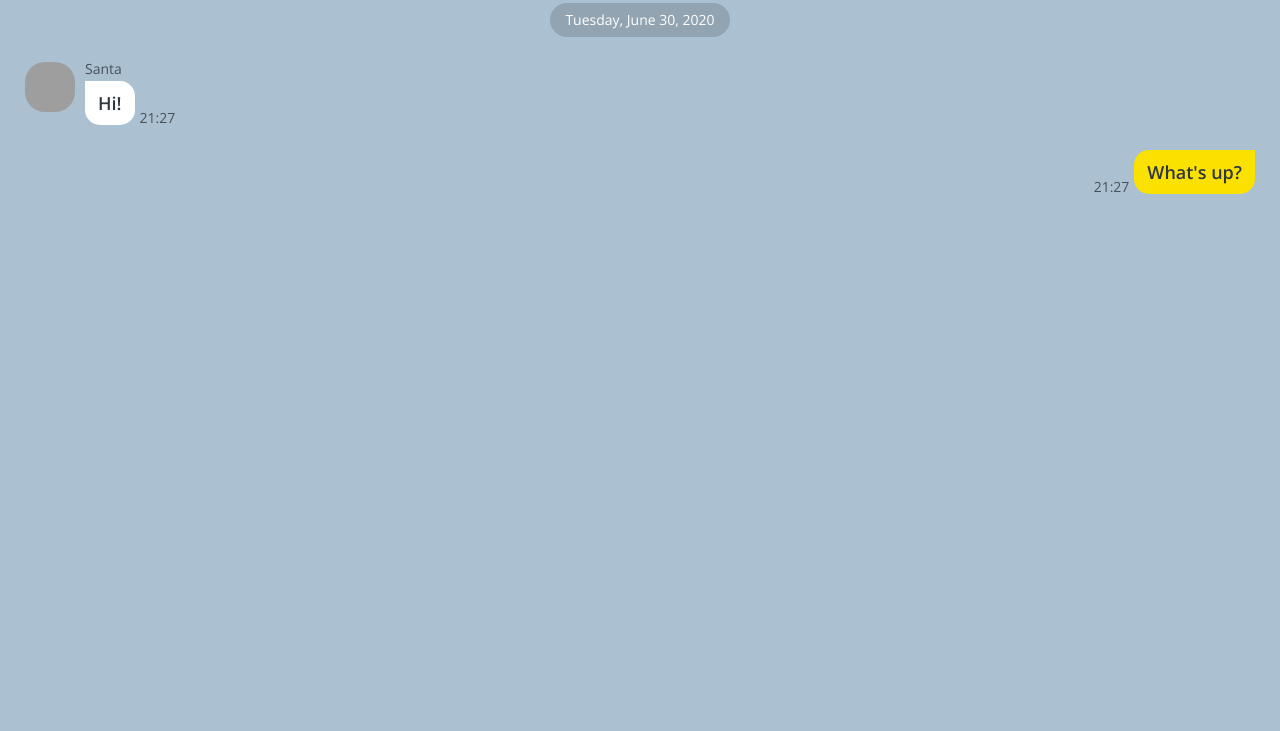
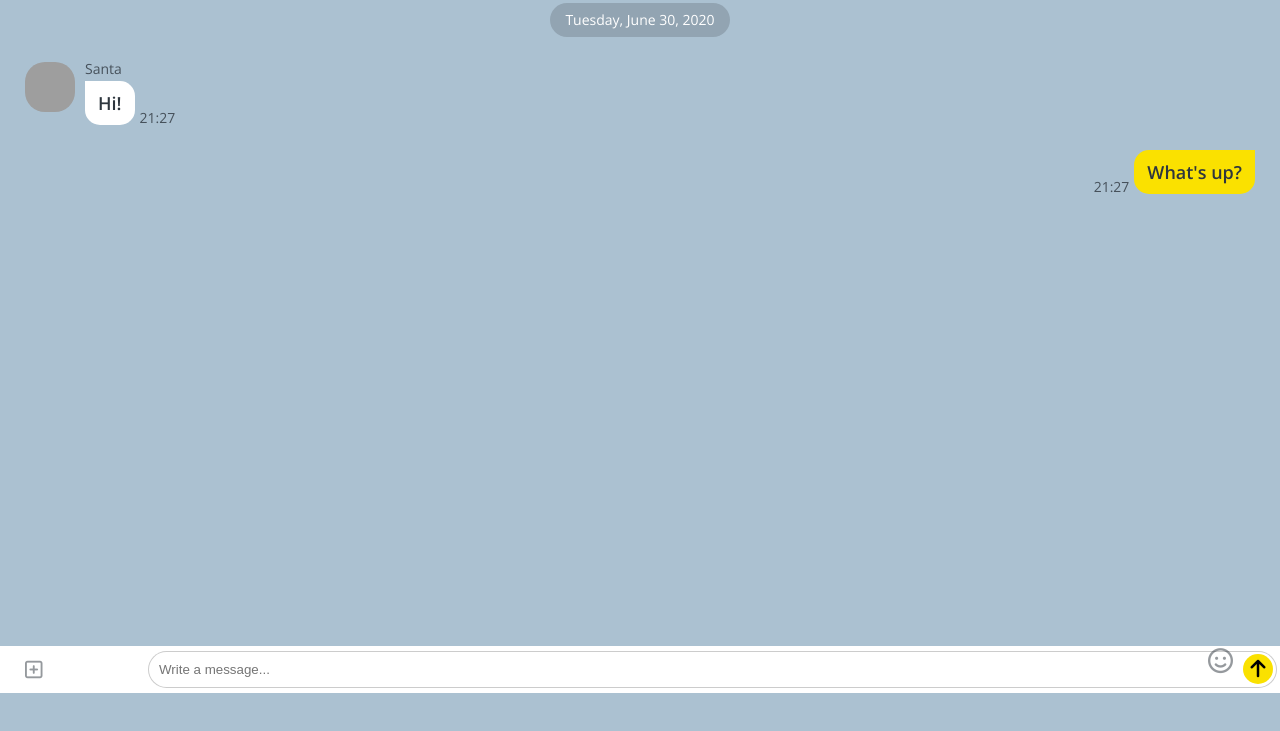
Before and after one commit to Eosdia/kokoa-clone-2022, a plain HTML site: page chatting.html in a window 1280 px wide. Shown: the part 107-838 px from the top of the page. Drawn offline with nearby package versions, Linux system fonts and the light colour scheme; grey boxes are pictures that could not be loaded.

Commit message:
chatting--message-input

```diff
--- a/chatting.html
+++ b/chatting.html
@@ -63,6 +63,19 @@
       </div>
     </main>
 
+    <form class="reply">
+      <div class="reply__column">
+        <i class="far fa-plus-square fa-lg"></i>
+      </div>
+      <div class="reply__column">
+        <input type="text" placeholder="Write a message..." />
+        <i class="far fa-smile fa-lg"></i>
+        <button>
+          <i class="fas fa-arrow-up"></i>
+        </button>
+      </div>
+    </form>
+
     <script
       src="https://kit.fontawesome.com/1d77c71d8f.js"
       crossorigin="anonymous"
--- a/css/screens/chatting.css
+++ b/css/screens/chatting.css
@@ -77,3 +77,55 @@
 .message-row--own .message__info {
   flex-direction: row-reverse;
 }
+.reply {
+  position: fixed;
+  bottom: 0;
+  width: 100%;
+  background-color: white;
+  display: flex;
+  justify-content: space-between;
+  align-items: center;
+  padding: 5px 25px;
+  box-sizing: border-box;
+}
+.reply .reply__column:first-child {
+  width: 10%;
+}
+.reply .reply__column:last-child {
+  width: 90%;
+}
+.reply i {
+  opacity: 0.5;
+}
+.reply input {
+  padding: 10px;
+  width: 100%;
+  border: var(--main-border);
+  border-radius: 20px;
+}
+.reply__column:last-child > i,
+.reply__column:last-child button {
+  position: absolute;
+  right: 7px;
+  top: 8px;
+}
+.reply__column:last-child > i {
+  right: 47px;
+  top: 15px;
+  font-size: 25px;
+}
+.reply__column button {
+  background-color: var(--yellow);
+  border: none;
+  width: 30px;
+  height: 30px;
+  border-radius: 50%;
+  font-size: 20px;
+}
+.reply__column button i {
+  opacity: 1;
+}
+.reply__column button:focus,
+.reply__column button:active {
+  outline: none;
+}
```
